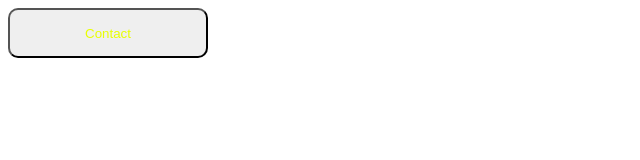
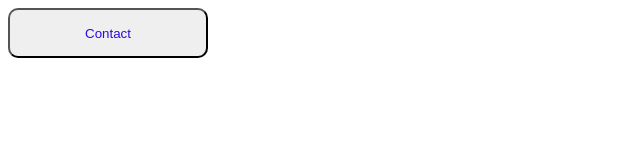
Before and after one commit to tudorbobi666/tudorbobi666.github.io, a plain HTML site: page index.html in a window 1280 px wide. Shown: the full height of the page, 0-640 px from the left. Drawn offline with Linux system fonts and the light colour scheme.

Commit message:
Update index.html

```diff
--- a/index.html
+++ b/index.html
@@ -5,7 +5,8 @@
   </head>
   <body>
     <a href="https://tudorbobi.site/contact.html">
-       <button style="height: 50px; width: 200px; backround-color: #CC0000; color: #E8FF00; border-radius: 10px">Contact</button>
+       <button style="height: 50px; width: 200px; color: #2A0BDB; border-radius: 10px">Contact</button>
     </a>
   </body>
 </html>
+<!--backround color nu merge nici in index nici in contact-->
```
